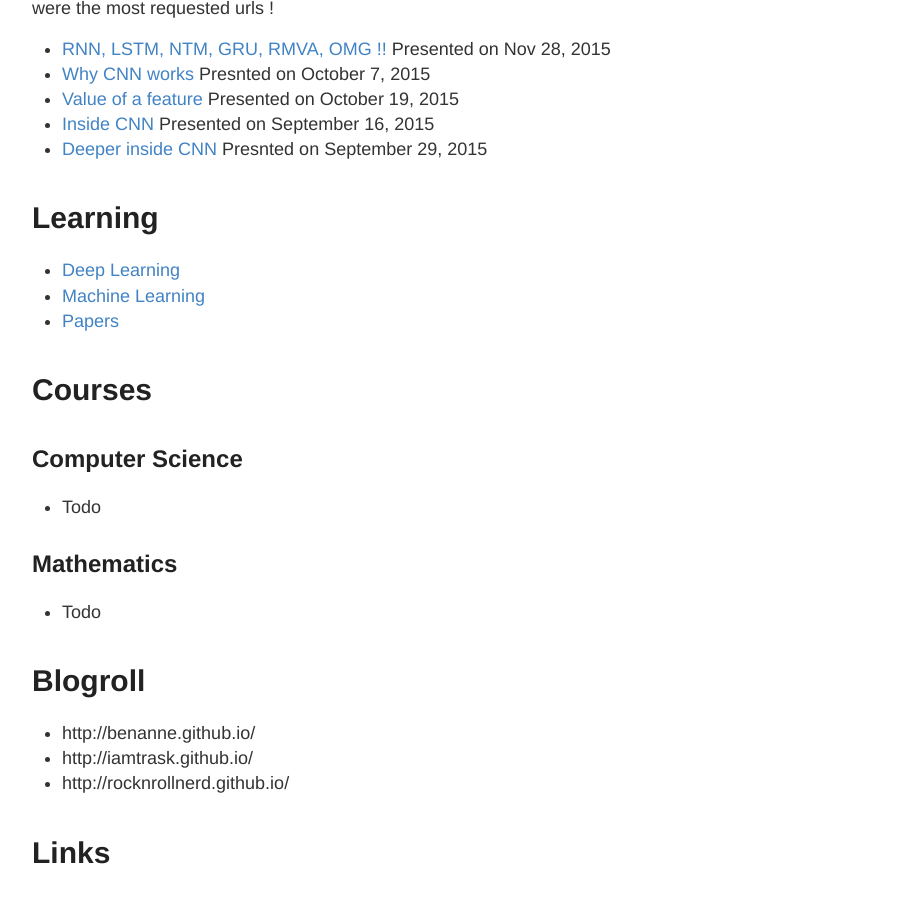
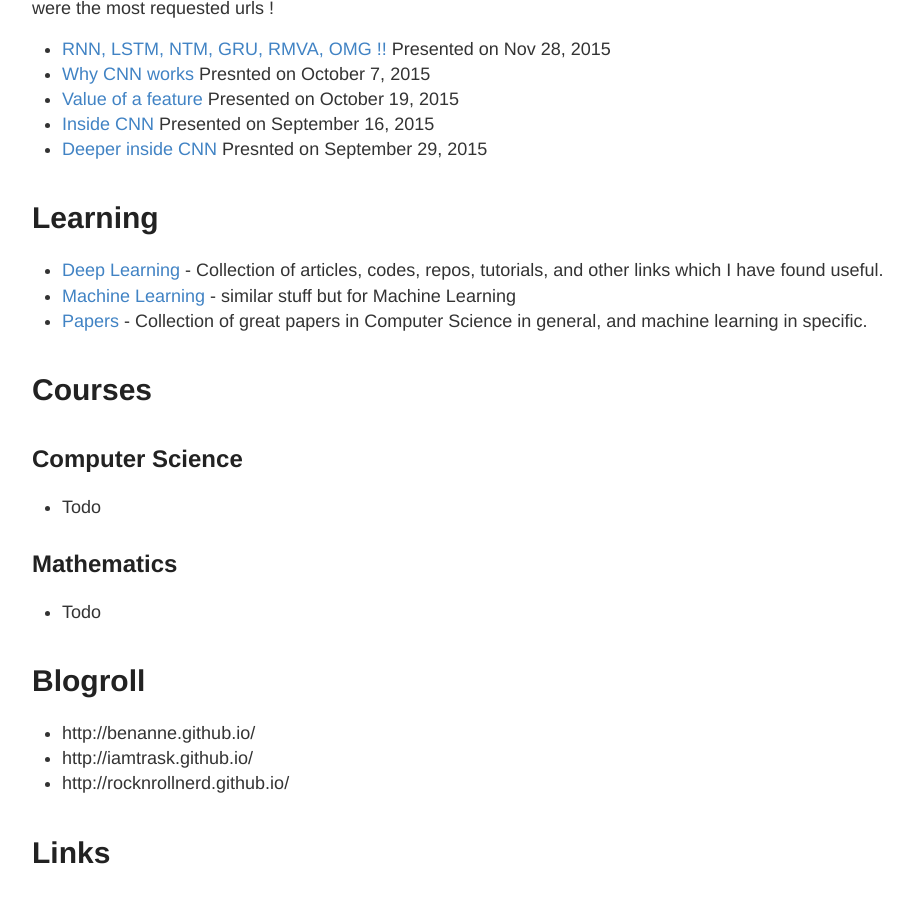
Before and after one commit to iamaaditya/iamaaditya.github.io, a Jekyll site: the page built from notes/index.md, in a window 1280 px wide and 900 px high, scrolled down 518 px. Shown: the whole window, without its empty margins (84-993 px from the left). Built offline with Jekyll 4.4.1, drawn with Linux system fonts in a browser that asks for light colours; Markdown is read by kramdown in place of the engine named in the settings.

Commit message:
fix notes page, add description to links

```diff
--- a/notes/index.md
+++ b/notes/index.md
@@ -14,6 +14,7 @@ If you however prefer to email, then :: aprakash   @     brandeis     .     edu
 
 # Presentations
  These are the google doc links of the presentations I have given in class, or seminars or other invited talks. These were the most requested urls !
+
  * [RNN, LSTM, NTM, GRU, RMVA, OMG !!]( https://docs.google.com/presentation/d/1A_jCyXKX7-rJcmL3t56nCn9M6itDZ6nRRutyYFRSoSk/edit?usp=sharing ) Presented on Nov 28, 2015
  * [Why CNN works]( https://docs.google.com/presentation/d/18VOCWQX1Ux5LsK4paQ3kXS8gvJZbMNy8Mq7CbKq1Jv4/edit?usp=sharing ) Presnted on October 7, 2015
  * [Value of a feature]( https://docs.google.com/presentation/d/13iXsfOVph8qGmNkCbio-96N7WCg4xKMmNmlPzUfotB8/edit?usp=sharing ) Presented on October 19, 2015
@@ -21,9 +22,9 @@ If you however prefer to email, then :: aprakash   @     brandeis     .     edu
  * [Deeper inside CNN]( https://docs.google.com/presentation/d/1hjJTTzbRvmpRs2aZSXE5uWmVG2qJJOK9dFRXnajS7hs/edit?usp=sharing ) Presnted on September 29, 2015
 
 # Learning
-  * [Deep Learning]( {{ site.baseurl }}/notes/deep_learning/ )
-  * [Machine Learning]( {{ site.baseurl }}/notes/machine_learning/ )
-  * [Papers]( {{site.baseurl}}/notes/papers/ )
+  * [Deep Learning]( {{ site.baseurl }}/notes/deep_learning/ ) - Collection of articles, codes, repos, tutorials, and other links which I have found useful.
+  * [Machine Learning]( {{ site.baseurl }}/notes/machine_learning/ ) - similar stuff but for Machine Learning
+  * [Papers]( {{site.baseurl}}/notes/papers/ ) - Collection of great papers in Computer Science in general, and machine learning in specific.
 
 # Courses
 ## Computer Science
```
Also changed, not shown: 1 other file.
